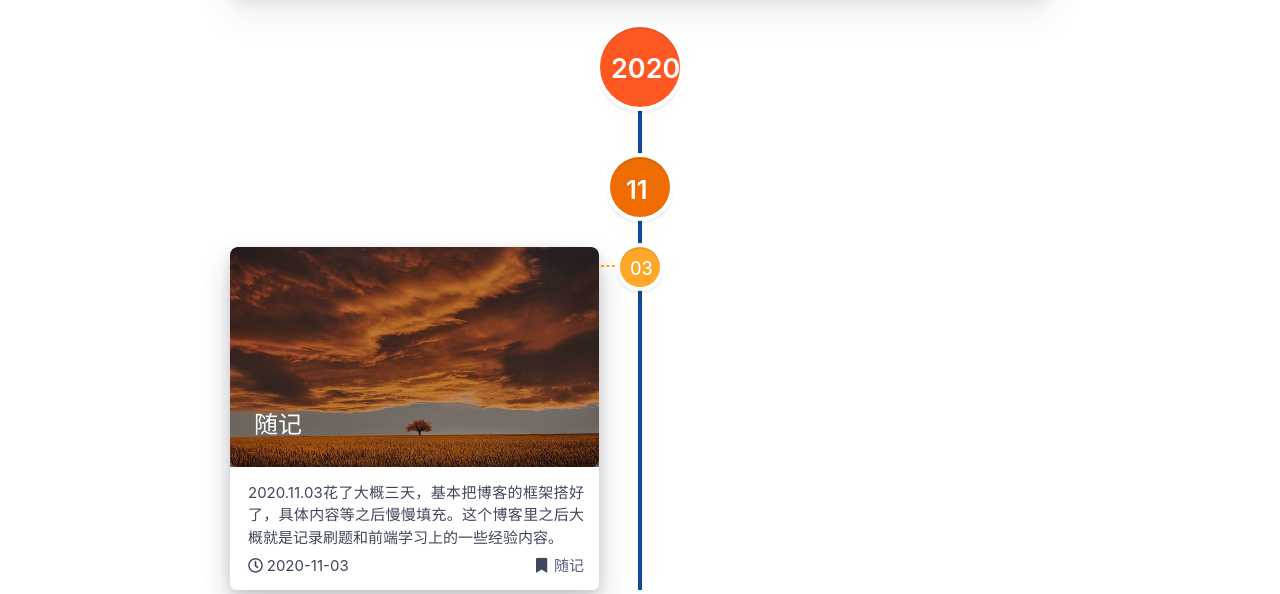
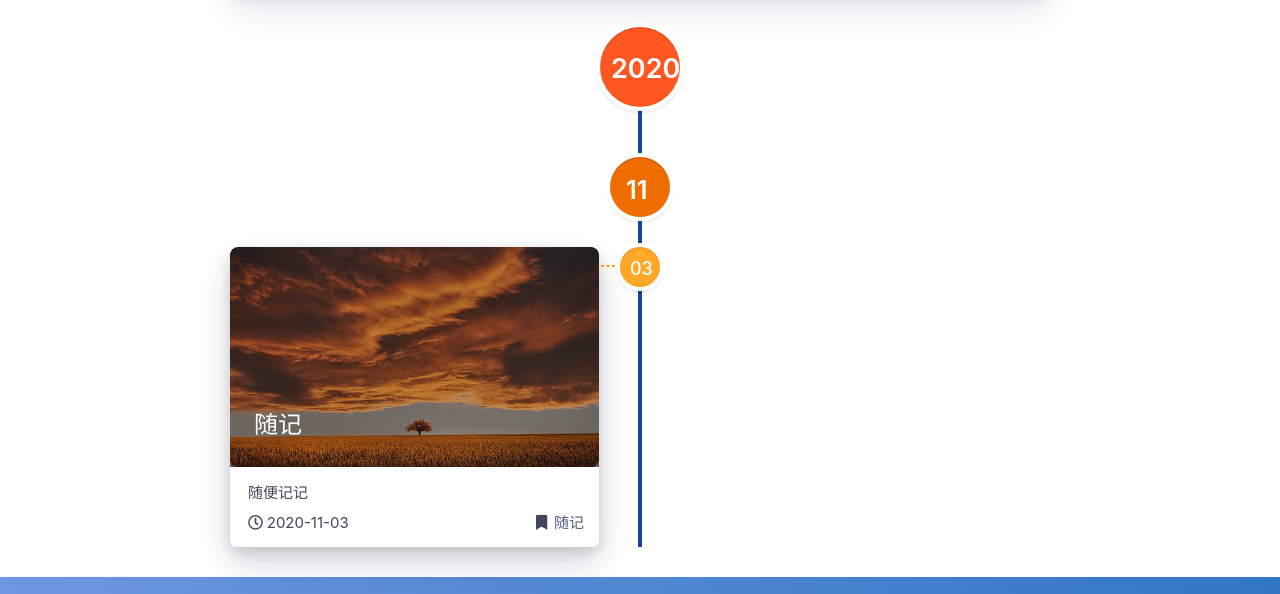
Before and after one commit to Lemon-XXL/Lemon-XXL.github.io, a plain HTML site: page archives/2020/11/index.html in a window 1280 px wide. Shown: the part 656-1250 px from the top of the page. Drawn offline with nearby package versions, Linux system fonts and the light colour scheme; some packages are replaced by stand-ins of ours; no server answers; a script that the page names is missing.

Commit message:
Site updated: 2020-11-03 14:39:33

```diff
--- a/archives/2020/11/index.html
+++ b/archives/2020/11/index.html
@@ -433,8 +433,7 @@
                         <div class="card-content article-content">
                             <div class="summary block-with-text">
 
-                                    2020.11.03花了大概三天，基本把博客的框架搭好了，具体内容等之后慢慢填充。这个博客里之后大概就是记录刷题和前端学习上的一些经验内容。
-
+                                    随便记记
 
                             </div>
                             <div class="publish-info">
```
Also changed, not shown: 2020/11/03/start/index.html (+2 -2 lines), archives/2020/index.html (+1 -2 lines), archives/index.html (+1 -2 lines), categories/随记/index.html (+1 -2 lines), index.html (+1 -2 lines).
